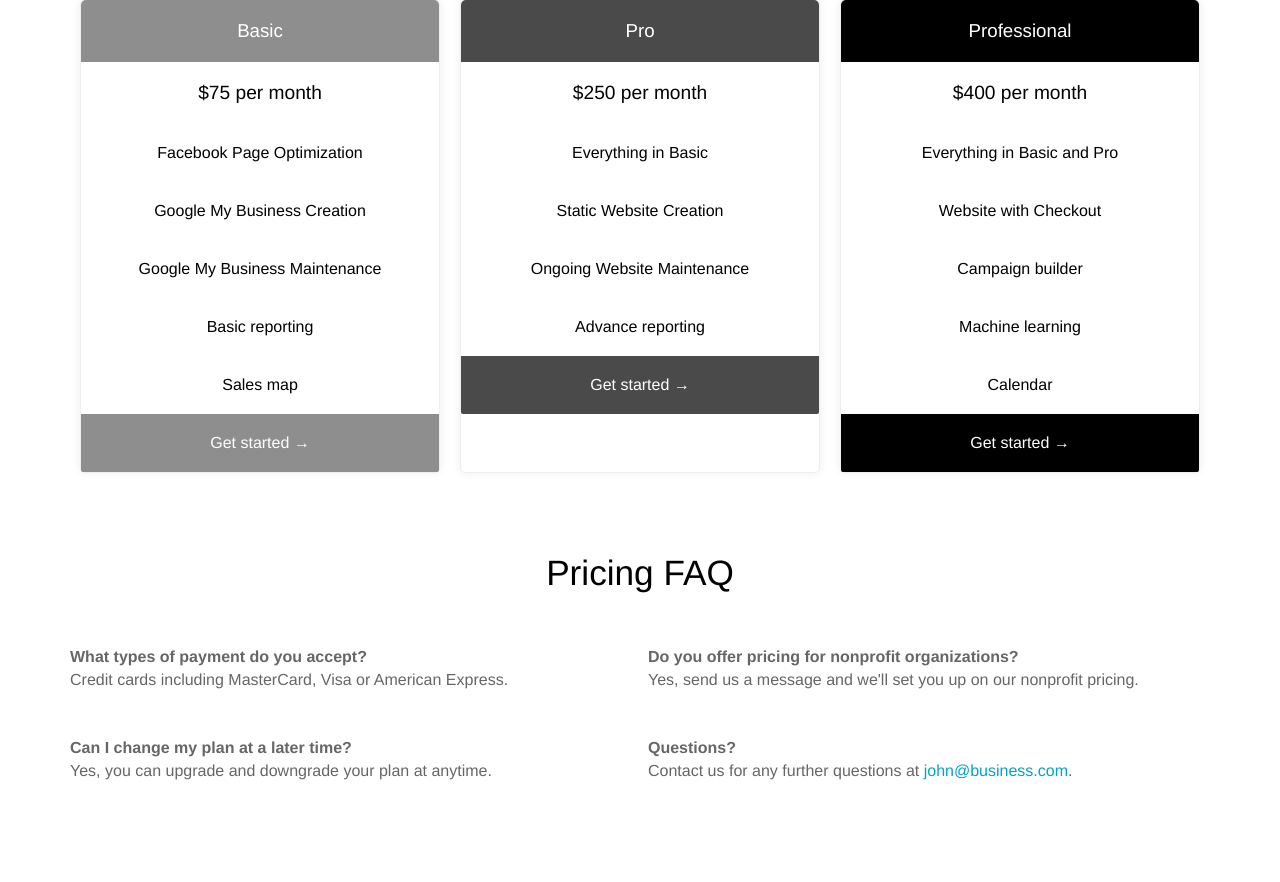
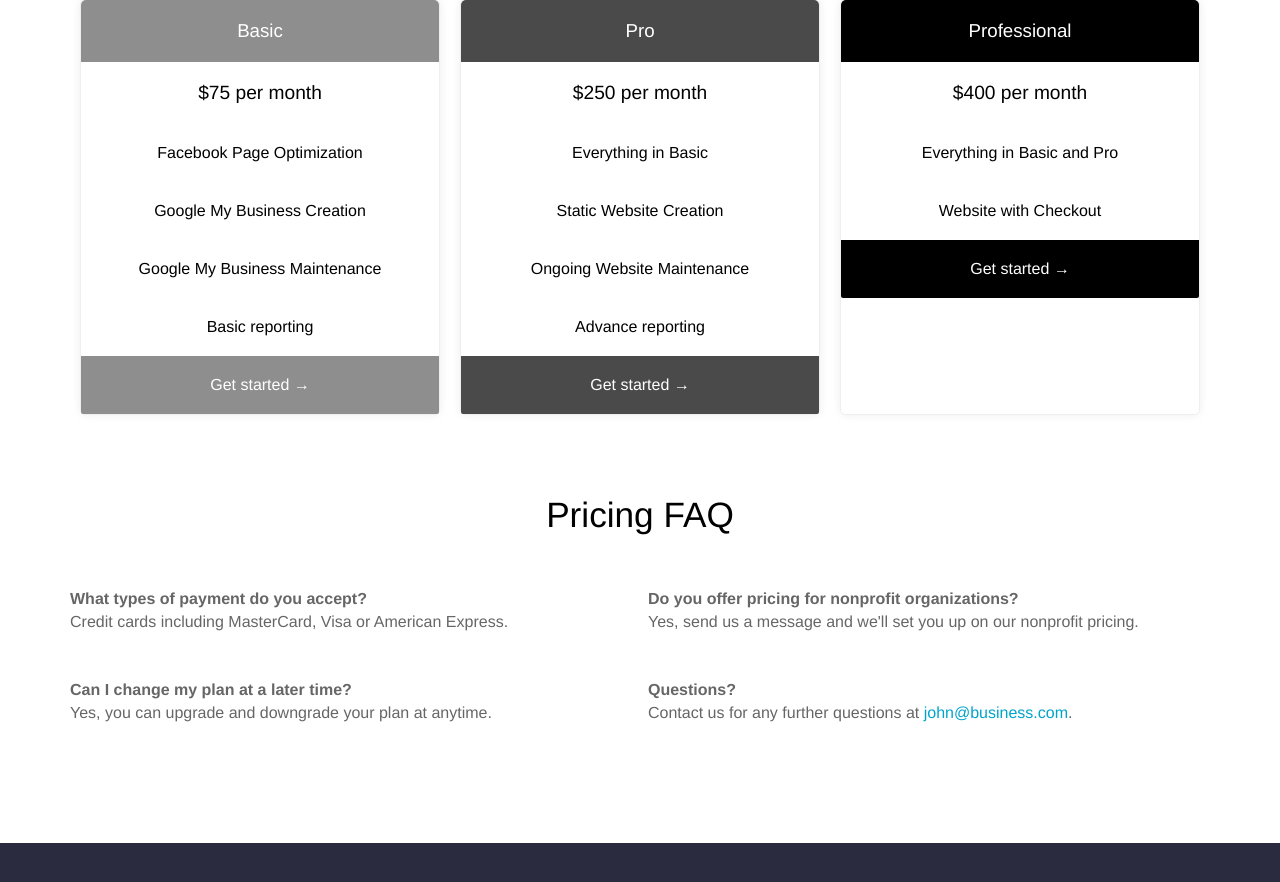
Before and after one commit to HaydenRKirk/HaydenRKirk.github.io, a Jekyll site: the page built from pricing.html, in a window 1280 px wide and 900 px high, scrolled down 346 px. Shown: the top 882 px of the window. Built offline with Jekyll 4.4.1, drawn with Linux system fonts in a browser that asks for light colours.

Commit message:
Update pricing.html

```diff
--- a/pricing.html
+++ b/pricing.html
@@ -15,8 +15,6 @@ pricing_table:
       - text: Google My Business Maintenance
         highlight: false
       - text: Basic reporting
-        highlight: false
-      - text: Sales map
         highlight: false
     call_to_action:
       link: http://mysite.com?plan=basic
@@ -45,12 +43,6 @@ pricing_table:
       - text: Everything in Basic and Pro
         highlight: false
       - text: Website with Checkout
-        highlight: false
-      - text: Campaign builder
-        highlight: false
-      - text: Machine learning
-        highlight: false
-      - text: Calendar
         highlight: false
     call_to_action:
       link: http://mysite.com?plan=professional
```
